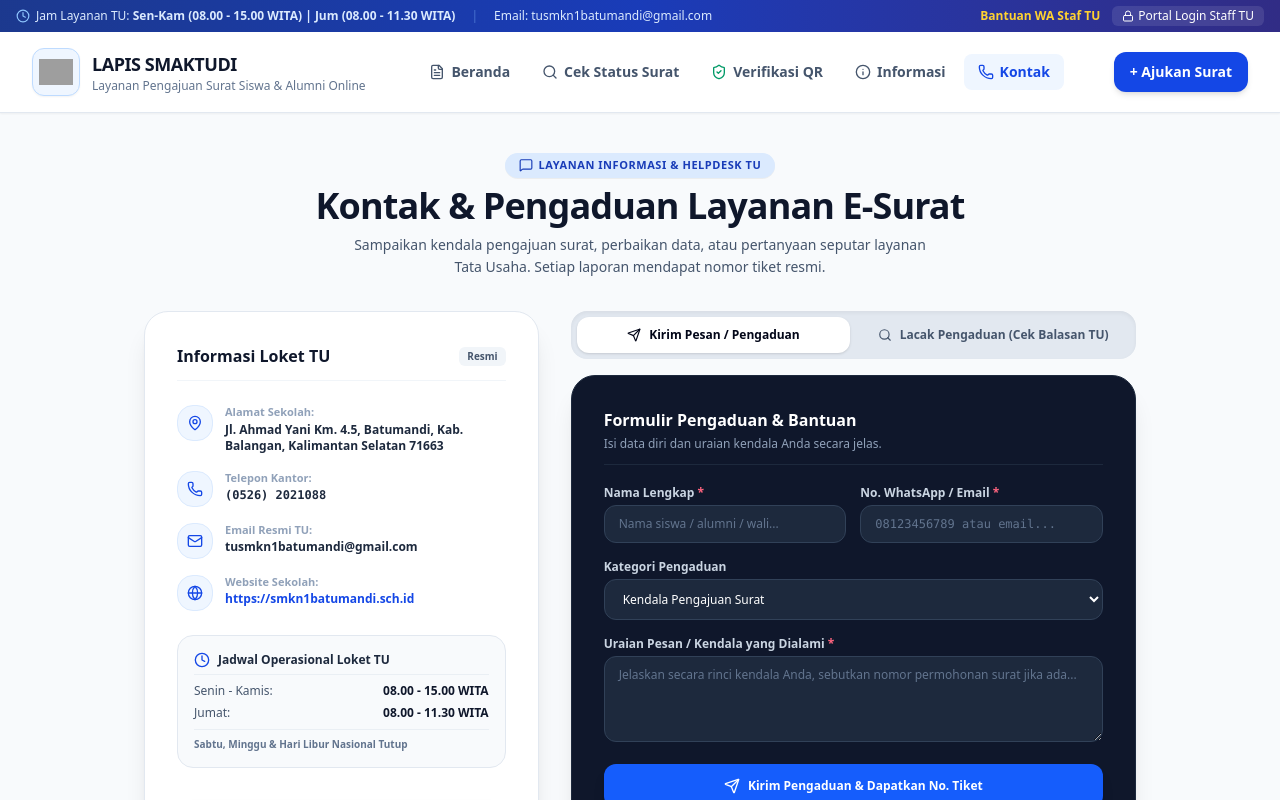
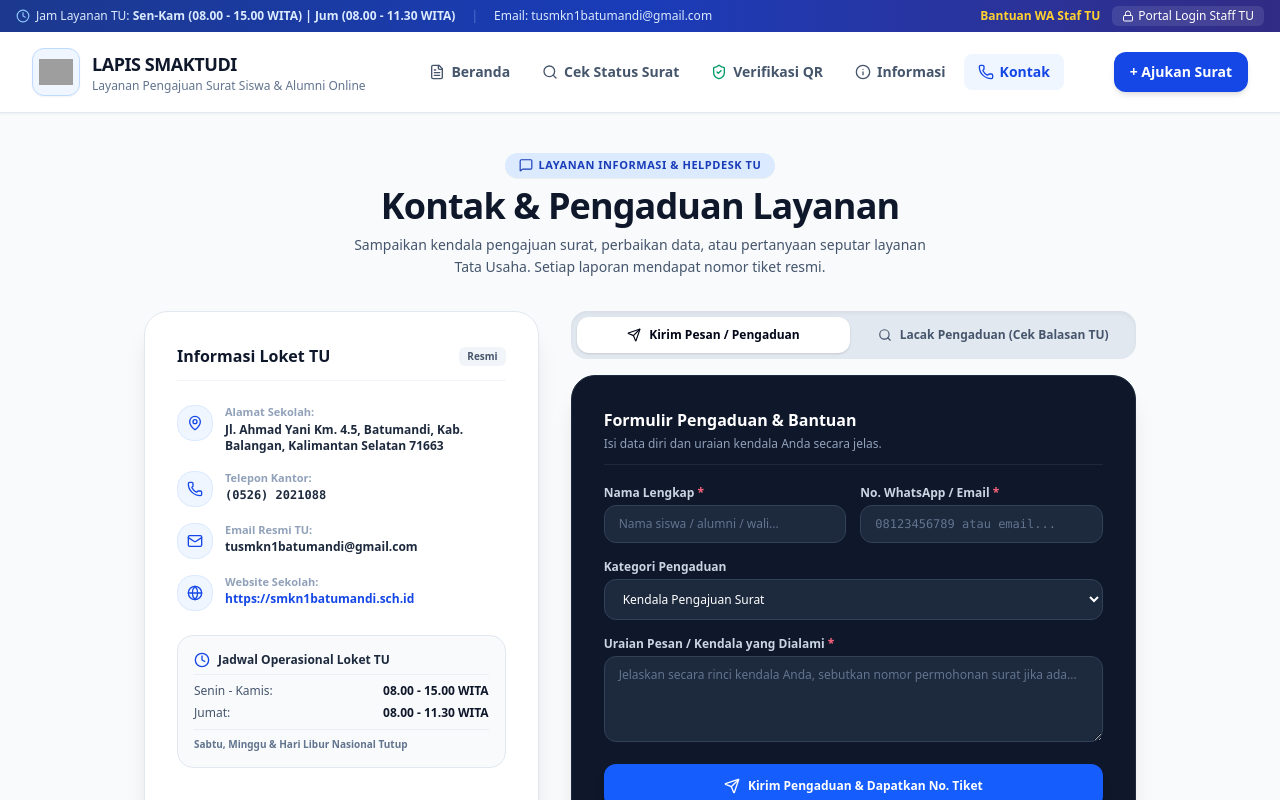
Before and after one commit to opsimpeg-creator/e-suratbtm, a React (Vite) app: page / in a window 1280 px wide. Both pictures are taken after a click on the button "Kontak". Shown: the top 800 px of the page. Built offline with nearby package versions, Linux system fonts and the light colour scheme; no server answers; the database is empty; grey boxes are pictures that could not be loaded.

Commit message:
update kode terbaru

```diff
--- a/src/components/public/ContactPage.tsx
+++ b/src/components/public/ContactPage.tsx
@@ -123,7 +123,7 @@ export const ContactPage: React.FC<ContactPageProps> = ({ settings }) => {
           <span>Layanan Informasi & Helpdesk TU</span>
         </span>
         <h1 className="text-3xl sm:text-4xl font-black text-slate-900 tracking-tight">
-          Kontak & Pengaduan Layanan E-Surat
+          Kontak & Pengaduan Layanan
         </h1>
         <p className="text-xs sm:text-sm text-slate-600 max-w-xl mx-auto font-medium leading-relaxed">
           Sampaikan kendala pengajuan surat, perbaikan data, atau pertanyaan seputar layanan Tata Usaha. Setiap laporan mendapat nomor tiket resmi.
```
